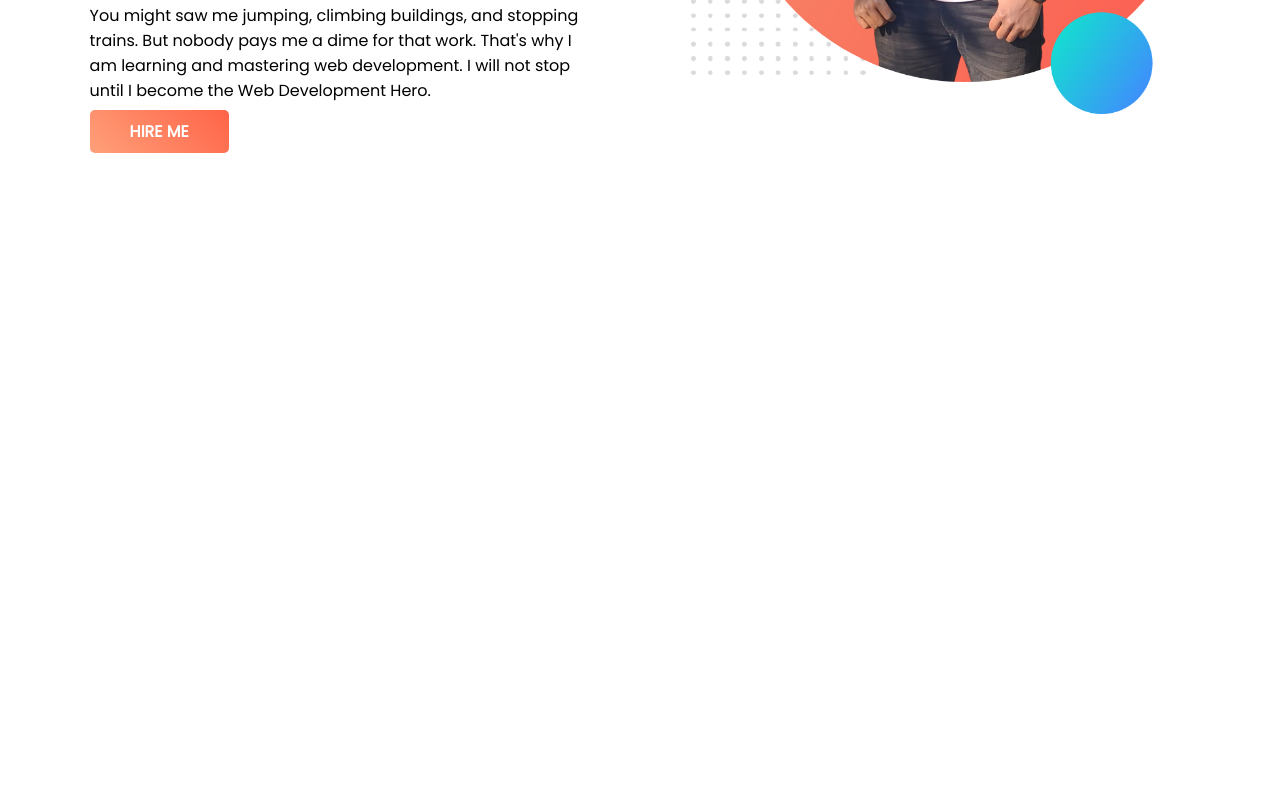
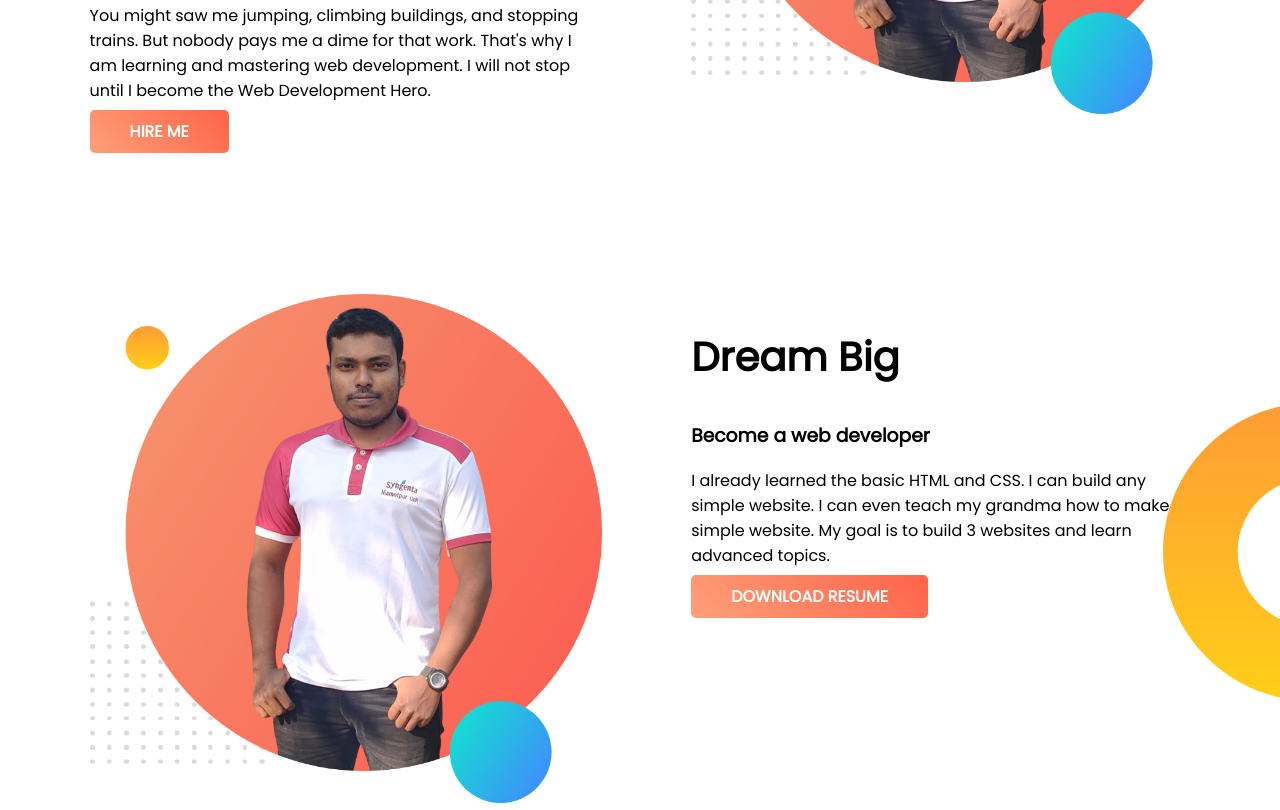
Before and after one commit to golamrabbani93/rabbani-portfolio, a plain HTML site: page rabbani-portfolio/index.html in a window 1280 px wide. Shown: the part 394-1204 px from the top of the page. Before the commit the page ends 800 px from the top, so only its background shows below. Drawn offline with Linux system fonts and the light colour scheme.

Commit message:
dream section markup and style end

```diff
--- a/rabbani-portfolio/index.html
+++ b/rabbani-portfolio/index.html
@@ -27,5 +27,20 @@
 				<img src="images/rabbani1.png" alt="" />
 			</div>
 		</section>
+		<section class="dream-area d-flex">
+			<div class="half-width">
+				<img src="images/rabbani1.png" alt="" />
+			</div>
+			<div class="half-width">
+				<h2>Dream Big</h2>
+				<h3>Become a web developer</h3>
+				<p>
+					I already learned the basic HTML and CSS. I can build any simple website. I can even teach
+					my grandma how to make simple website. My goal is to build 3 websites and learn advanced
+					topics.
+				</p>
+				<a target="_blank" href="#" class="btn">DOWNLOAD RESUME</a>
+			</div>
+		</section>
 	</body>
 </html>
--- a/rabbani-portfolio/style.css
+++ b/rabbani-portfolio/style.css
@@ -8,6 +8,7 @@ body {
 .top-banner {
 	background-image: url("images/top-banner.png");
 	background-repeat: no-repeat;
+	padding-bottom: 150px;
 }
 .half-width {
 	width: 40%;
@@ -19,6 +20,9 @@ body {
 }
 h1 {
 	font-size: 50px;
+}
+h2 {
+	font-size: 40px;
 }
 h1 span {
 	color: orange;
@@ -32,3 +36,8 @@ h1 span {
 	font-weight: 700;
 	text-transform: uppercase;
 }
+.dream-area {
+	background-image: url("images/dream-bg.png");
+	background-repeat: no-repeat;
+	background-position: right;
+}
```
